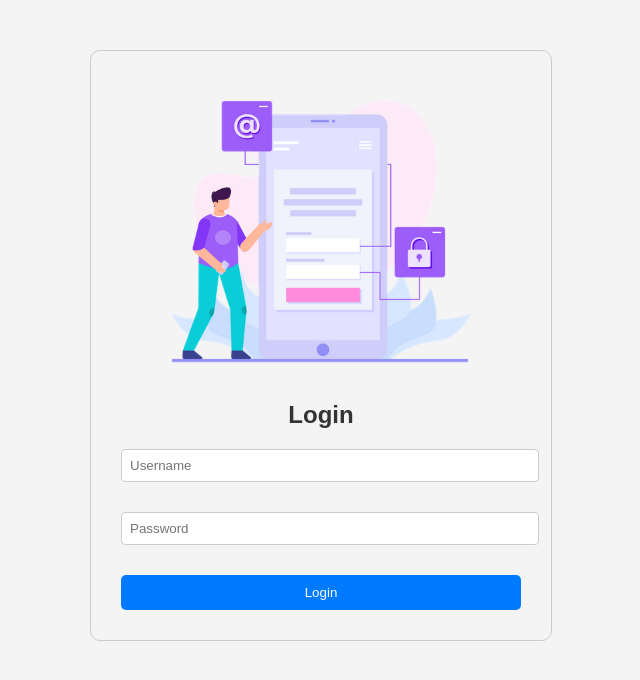
After one commit to santhosh-13/Blog_App, a FastAPI app: template templates/login.html in a window 1280 px wide. The commit adds this page. Shown: the top 680 px of the page, without its empty margins (319-959 px from the left). Run offline with FastAPI, Linux system fonts and the light colour scheme; the template is opened without the code that fills it, so the values that code supplies are empty.

Commit message:
Modified

```diff
--- a/main.py
+++ b/main.py
@@ -1,55 +1,105 @@
-from fastapi import FastAPI,Request,Form
+from fastapi import FastAPI, Request, Form, HTTPException, Depends
 from fastapi.templating import Jinja2Templates
-from fastapi.responses import HTMLResponse,RedirectResponse
+from fastapi.responses import HTMLResponse, RedirectResponse
 from fastapi.staticfiles import StaticFiles
-import json
+from motor.motor_asyncio import AsyncIOMotorClient #async Python driver for MongoDB based on pymongo,Async operations allow your app to handle more requests at the same time, especially when waiting on I/O (like database calls).
+from passlib.context import CryptContext # used to securely hash and verify passwords in your application—especially in authentication systems like login/signup.
+from pydantic import BaseModel
+from starlette.middleware.sessions import SessionMiddleware
+'''When a user logs in (like in your /login/ route),
+you want to "remember" who they are between requests. You do that by storing a small piece of info in a session, which is backed by cookies.'''
 import os
 
-app=FastAPI()
-app.mount("/static",StaticFiles(directory="static"),name="static")
-templates=Jinja2Templates(directory="templates")
-BLOG_FILE ='blog.json'
-if not os.path.exists(BLOG_FILE):
-    with open(BLOG_FILE,"w") as f:
-        json.dump([],f)
+app = FastAPI()
+app.add_middleware(SessionMiddleware, secret_key="supersecretkey")
+app.mount("/static", StaticFiles(directory="static"), name="static")
+templates = Jinja2Templates(directory="templates")
 
-def read_blog_data():
-    with open(BLOG_FILE,"r") as f:
-        return json.load(f)
+MONGO_URI = os.getenv("MONGO_URI", "mongodb://localhost:27017/")
+client = AsyncIOMotorClient(MONGO_URI)
+db = client.blog_auth_db
+users_collection = db.users
+blog_collection = db.blogs
 
-def write_blog_data(data):
-    with open(BLOG_FILE,"w") as f:
-        json.dump(data,f)
+pwd_context = CryptContext(schemes=["bcrypt"], deprecated="auto")
 
 
+def hash_password(password: str):
+    return pwd_context.hash(password)
 
-@app.get("/",response_class=HTMLResponse)
-async def home(request:Request):
-    blogs=read_blog_data()
-    numbered_blogs=[{"id":i+1,**blog} for i,blog in enumerate(blogs)]
-    return templates.TemplateResponse("index.html",{"request":request,"blogs":numbered_blogs})
+def verify_password(plain_password, hashed_password):
+    return pwd_context.verify(plain_password, hashed_password)
 
-@app.get("/post/{post_id}",response_class=HTMLResponse)
-async def read_post(request:Request,post_id:int):
-    blogs=read_blog_data()
-    post=blogs[post_id] if 0<=post_id<len(blogs) else None
-    return templates.TemplateResponse("post.html",{"request":request,"post":post})
+class UserReg(BaseModel):
+    username: str
+    password: str
 
-@app.get("/create_post",response_class=HTMLResponse)
-async def create_post_form(request:Request):
-    return templates.TemplateResponse("create_post.html",{"request":request})
+class UserLogin(BaseModel):
+    username: str
+    password: str
+
+@app.get("/signup", response_class=HTMLResponse)
+async def signup_form(request: Request):
+    return templates.TemplateResponse("signup.html", {"request": request})
+
+@app.post("/signup/")
+async def register_user(request: Request, username: str = Form(...), password: str = Form(...)):
+    existing_user = await users_collection.find_one({"username": username})
+    if existing_user:
+        raise HTTPException(status_code=400, detail="Username already exists")
+    hashed_password = hash_password(password)
+    await users_collection.insert_one({"username": username, "password": hashed_password})
+    return RedirectResponse("/login", status_code=303)
+
+@app.get("/login", response_class=HTMLResponse)
+async def login_form(request: Request):
+    return templates.TemplateResponse("login.html", {"request": request})
+
+@app.post("/login/")
+async def login_user(request: Request, username: str = Form(...), password: str = Form(...)):
+    user = await users_collection.find_one({"username": username})
+    if not user or not verify_password(password, user["password"]):
+        raise HTTPException(status_code=401, detail="Invalid username or password")
+    request.session["user"] = username
+    '''If login is successful, stores the username in the session.
+       This is how the app "remembers" who is logged in on the frontend (usually via cookies).'''
+    return RedirectResponse("/", status_code=303)
+
+@app.get("/logout")
+async def logout(request: Request):
+    request.session.pop("user", None)
+    return RedirectResponse("/", status_code=303)
+
+@app.get("/", response_class=HTMLResponse)
+async def home(request: Request):
+    blogs = await blog_collection.find().to_list(length=100)
+    username = request.session.get("user")
+    return templates.TemplateResponse("index.html", {"request": request, "blogs": blogs, "username": username})
+
+@app.get("/post/{post_id}", response_class=HTMLResponse)
+async def read_post(request: Request, post_id: str):
+    post = await blog_collection.find_one({"_id": ObjectId(post_id)})
+    if not post:
+        return HTMLResponse("<h1>Post Not Found</h1>", status_code=404)
+    return templates.TemplateResponse("post.html", {"request": request, "post": post})
+
+@app.get("/create_post", response_class=HTMLResponse)
+async def create_post_form(request: Request):
+    if "user" not in request.session:
+        return RedirectResponse("/login", status_code=303)
+    return templates.TemplateResponse("create_post.html", {"request": request})
 
 @app.post("/create_post")
-async def create_post(title:str=Form(...),content:str=Form(...)):
-    blogs=read_blog_data()
-    blogs.append({"title":title,"content":content})
-    write_blog_data(blogs)
-    return RedirectResponse("/",status_code=303)
+async def create_post(request: Request, title: str = Form(...), content: str = Form(...)):
+    if "user" not in request.session:
+        raise HTTPException(status_code=403, detail="Not authenticated")
+    new_post = {"title": title, "content": content}
+    await blog_collection.insert_one(new_post)
+    return RedirectResponse("/", status_code=303)
 
 @app.post("/delete_post/{post_id}")
-async def delete_post(post_id:int):
-    blogs=read_blog_data()
-    if 0<=post_id<len(blogs):
-         blogs.pop(post_id)
-         write_blog_data(blogs)
-         return RedirectResponse('/',status_code=303)
+async def delete_post(post_id: str):
+    result = await blog_collection.delete_one({"_id": ObjectId(post_id)})
+    if result.deleted_count == 0:
+        return HTMLResponse("<h1>Post Not Found</h1>", status_code=404)
+    return RedirectResponse("/", status_code=303)
--- a/static/style.css
+++ b/static/style.css
@@ -19,6 +19,8 @@ a {
     margin-bottom: 15px;
     border-radius: 5px;
     box-shadow: 0 2px 4px rgba(0, 0, 0, 0.1);
+    border: 1px solid #ddd;
+
 }
 
 button {
@@ -48,3 +50,46 @@ textarea {
     display: block;
     margin: 20px auto;
 }
+
+ body {
+     font-family: Arial, sans-serif;
+     width: 400px;
+     margin: 50px auto;
+     padding: 30px;
+     border: 1px solid #ccc;
+     border-radius: 10px;
+     background: #f4f4f4;
+ }
+
+ h2 {
+     text-align: center;
+     color: #333;
+ }
+
+ form {
+     display: flex;
+     flex-direction: column;
+ }
+
+ input {
+     padding: 8px;
+     margin-bottom: 12px;
+     border-radius: 4px;
+     border: 1px solid #ccc;
+ }
+
+ button {
+     padding: 10px;
+     background-color: #007bff;
+     color: white;
+     border: none;
+     border-radius: 5px;
+ }
+
+ button:hover {
+     background-color: #0056b3;
+ }
+
+ p {
+     text-align: center;
+ }
--- /dev/null
+++ b/templates/login.html
@@ -0,0 +1,18 @@
+<!DOCTYPE html>
+<html>
+<head>
+    <title>Login</title>
+    <link rel="stylesheet" href="/static/style.css">
+</head>
+<body>
+    <div class="auth-container">
+        <img src="/static/images/login-img.png" alt="Login Image" style="width: 300px; display: block; margin: 0 auto;">
+        <h2>Login</h2>
+        <form method="post" action="/login/">
+            <input type="text" name="username" placeholder="Username" required><br>
+            <input type="password" name="password" placeholder="Password" required><br>
+            <button type="submit">Login</button>
+        </form>
+    </div>
+</body>
+</html>
```
Also changed, not shown: templates/index.html (+98 -19 lines), templates/signup.html (added, +18 -0 lines), auth.py (added), static/images/login-img.png (added), static/images/signup-img (1).png (added).
